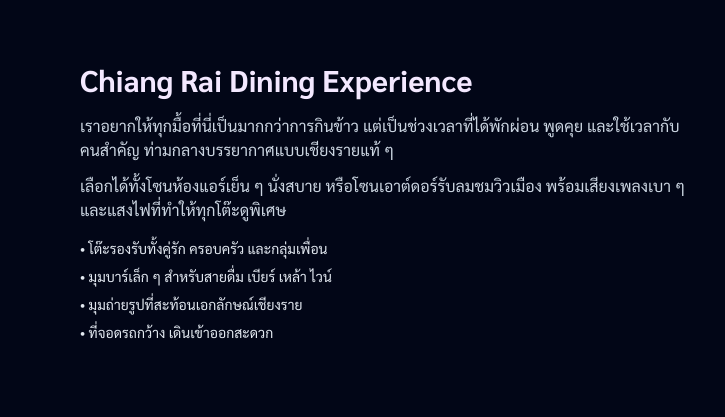
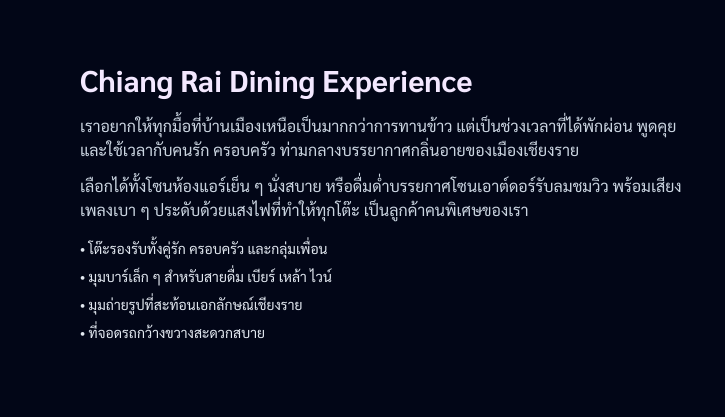
Before and after one commit to forwardmediaz086-sys/restaurant-website, a plain HTML site: page index3.html in a window 1280 px wide. Shown: the part 802-1219 px from the top of the page, 0-725 px from the left. Drawn offline with nearby package versions, Linux system fonts and the light colour scheme.

```diff
--- a/index3.html
+++ b/index3.html
@@ -3,7 +3,7 @@
 <head>
   <meta charset="UTF-8">
   <meta name="viewport" content="width=device-width, initial-scale=1">
-  <title>ชื่อร้านอาหารของคุณ | Chiang Rai Dining Experience</title>
+  <title>บ้านเมืองเหนือ | Chiang Rai Dining Experience</title>
 
   <!-- Tailwind CSS CDN -->
   <script src="https://cdn.tailwindcss.com"></script>
@@ -45,7 +45,7 @@
         ร
       </div>
       <span class="font-semibold text-lg text-slate-50" data-i18n="nav_brand">
-        ชื่อร้านอาหารของคุณ
+        บ้านเมืองเหนือ
       </span>
     </div>
 
@@ -185,18 +185,18 @@
         Chiang Rai Dining Experience
       </h2>
       <p class="text-sm md:text-base text-slate-300 mb-3">
-        เราอยากให้ทุกมื้อที่นี่เป็นมากกว่าการกินข้าว แต่เป็นช่วงเวลาที่ได้พักผ่อน
-        พูดคุย และใช้เวลากับคนสำคัญ ท่ามกลางบรรยากาศแบบเชียงรายแท้ ๆ
+        เราอยากให้ทุกมื้อที่บ้านเมืองเหนือเป็นมากกว่าการทานข้าว แต่เป็นช่วงเวลาที่ได้พักผ่อน
+        พูดคุย และใช้เวลากับคนรัก ครอบครัว ท่ามกลางบรรยากาศกลิ่นอายของเมืองเชียงราย
       </p>
       <p class="text-sm md:text-base text-slate-300 mb-4">
-        เลือกได้ทั้งโซนห้องแอร์เย็น ๆ นั่งสบาย หรือโซนเอาต์ดอร์รับลมชมวิวเมือง
-        พร้อมเสียงเพลงเบา ๆ และแสงไฟที่ทำให้ทุกโต๊ะดูพิเศษ
+        เลือกได้ทั้งโซนห้องแอร์เย็น ๆ นั่งสบาย หรือดื่มด่ำบรรยกาศโซนเอาต์ดอร์รับลมชมวิว
+        พร้อมเสียงเพลงเบา ๆ ประดับด้วยแสงไฟที่ทำให้ทุกโต๊ะ เป็นลูกค้าคนพิเศษของเรา
       </p>
       <ul class="space-y-2 text-sm text-slate-200">
         <li>• โต๊ะรองรับทั้งคู่รัก ครอบครัว และกลุ่มเพื่อน</li>
         <li>• มุมบาร์เล็ก ๆ สำหรับสายดื่ม เบียร์ เหล้า ไวน์</li>
         <li>• มุมถ่ายรูปที่สะท้อนเอกลักษณ์เชียงราย</li>
-        <li>• ที่จอดรถกว้าง เดินเข้าออกสะดวก</li>
+        <li>• ที่จอดรถกว้างขวางสะดวกสบาย</li>
       </ul>
     </div>
 
@@ -240,7 +240,7 @@
       <article class="rounded-2xl bg-slate-900/80 border border-purple-500/40 overflow-hidden shadow-lg flex flex-col">
         <div class="h-40 bg-[url('https://images.pexels.com/photos/1437267/pexels-photo-1437267.jpeg')] bg-cover bg-center"></div>
         <div class="p-4 flex-1 flex flex-col">
-          <h3 class="font-semibold text-slate-50">ข้าวซอยเนื้อน่องลาย</h3>
+          <h3 class="font-semibold text-slate-50">คอหมูย่าง</h3>
           <p class="text-xs text-slate-300 mt-1 flex-1">
             ข้าวซอยน้ำแกงเข้มข้น เสิร์ฟกับเนื้อน่องลายตุ๋นเปื่อย หอมเครื่องแกงเหนือแบบดั้งเดิม
           </p>
```
